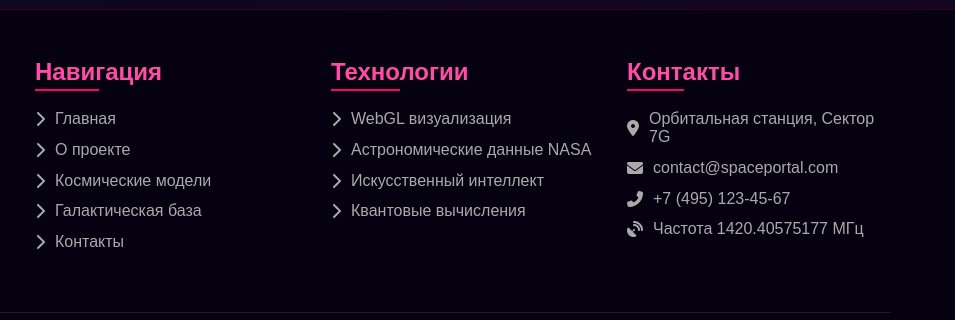
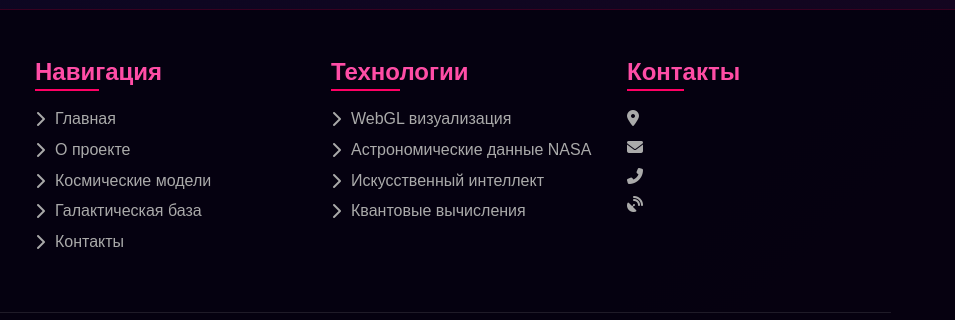
Before and after one commit to Naronan/Naro, a plain HTML site: page index.html in a window 1280 px wide. Shown: the part 1808-2128 px from the top of the page, 325-1280 px from the left. Drawn offline with Linux system fonts and the light colour scheme.

Commit message:
Update index.html

```diff
--- a/index.html
+++ b/index.html
@@ -594,10 +594,10 @@
             <div class="footer-column">
                 <h3>Контакты</h3>
                 <ul class="footer-links">
-                    <li><a href="#"><i class="fas fa-map-marker-alt"></i> Орбитальная станция, Сектор 7G</a></li>
-                    <li><a href="#"><i class="fas fa-envelope"></i> contact@spaceportal.com</a></li>
-                    <li><a href="#"><i class="fas fa-phone-alt"></i> +7 (495) 123-45-67</a></li>
-                    <li><a href="#"><i class="fas fa-satellite-dish"></i> Частота 1420.40575177 МГц</a></li>
+                    <li><a href="#"><i class="fas fa-map-marker-alt"></i> </a></li>
+                    <li><a href="#"><i class="fas fa-envelope"></i> </a></li>
+                    <li><a href="#"><i class="fas fa-phone-alt"></i> </a></li>
+                    <li><a href="#"><i class="fas fa-satellite-dish"></i> </a></li>
                 </ul>
             </div>
         </div>
```
